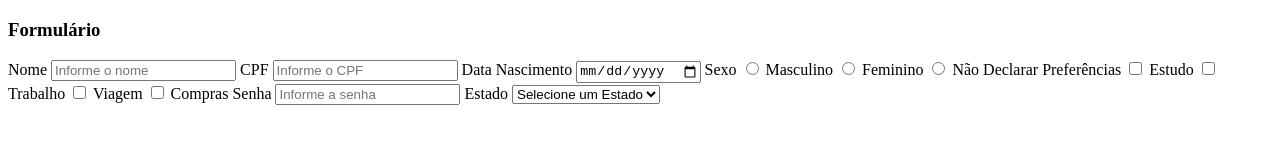
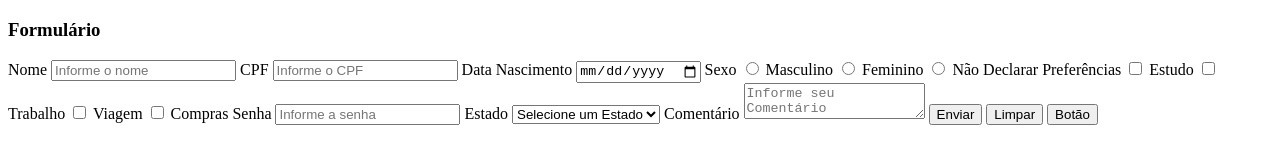
Before and after one commit to Heloiisah/Projeto_web, a plain HTML site: page paginas/outros/formulario.html in a window 1280 px wide. Drawn offline with Linux system fonts and the light colour scheme.

Commit message:
alteração

```diff
--- a/paginas/outros/formulario.html
+++ b/paginas/outros/formulario.html
@@ -1,9 +1,12 @@
 <!DOCTYPE html>
-<html lang="en">
+<html lang="pt-br">
 <head>
     <meta charset="UTF-8">
     <meta name="viewport" content="width=device-width, initial-scale=1.0">
     <title>Projeto WEB HTML</title>
+
+    <link rel="stylesheet" href="/css/style_formulario.css">
+
 </head>
 <body>
 
@@ -48,8 +51,14 @@
             <option value="Pi">Piauí</option>
             <option value="RN">Rio Grande do Norte</option>
             <option value="Se">Sergipe</option>
+          </select>
 
-          </select>
+          <label for="comentario">Comentário</label>
+          <textarea name="comentario" id="comentario" placeholder="Informe seu Comentário" required></textarea>
+
+          <button type="submit" id="btn-enviar">Enviar</button>
+          <button type="reset" id="btn-limpar">Limpar</button>
+          <button id="btn">Botão</button>
 
         </form>
 
```
